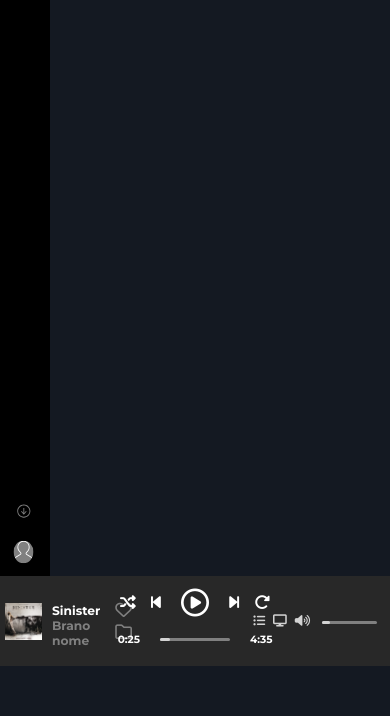
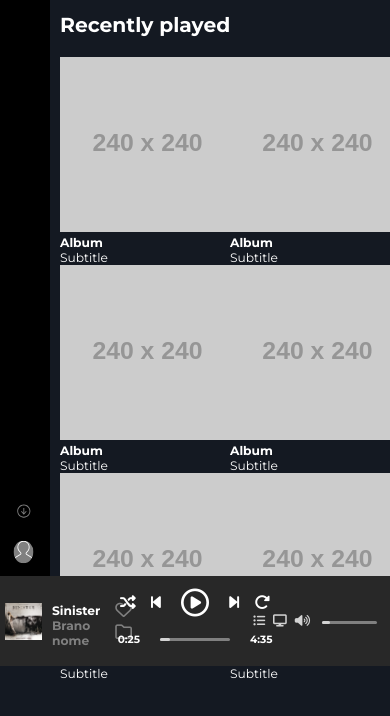
Before and after one commit to andreadldev/html-css-spotifyweb, a plain HTML site: page index.html in a window 390 px wide. Shown: the part 178-894 px from the top of the page. Before the commit the page ends 844 px from the top, so only its background shows below. Drawn offline with Linux system fonts and the light colour scheme; placeholder pictures from the web are drawn by us.

Commit message:
prima riga album

```diff
--- a/css/common.css
+++ b/css/common.css
@@ -5,6 +5,20 @@
 
 .list-inline * {
     padding: 0 12px;
+}
+
+.container {
+    max-width: 100%;
+    padding: 50px 0px;
+    padding-left: 55px;
+    padding-right: 35px;
+}
+
+@media screen and ( max-width: 1130px ) {
+    .container {
+        padding-left: 0;
+        padding-right: 0;
+    }
 }
 
 /* ==============================
--- a/css/style.css
+++ b/css/style.css
@@ -40,7 +40,7 @@ body {
     padding-left: 230px;
     padding-top: 65px;
     padding-bottom: 90px;
-    color: yellow;
+    color: white;
     position: relative;
     overflow-y: auto;
 }
@@ -54,11 +54,28 @@ body {
     padding-top: 40px;
 }
 
+.row {
+    margin-top: 10px;
+    width: 100%;
+}
+
+.album {
+    margin: 0 10px;
+}
+
+/* .section-title {
+    width: 100%;
+} */
+
+#first {
+    margin-top: -45px;
+}
+
 /* RESPONSIVE MD */
 @media screen and ( max-width: 1100px ) {
 
     #inner-layout nav ul {
-        display: flex;
+       display: flex;
        flex-wrap: wrap;
     }
 
@@ -67,6 +84,29 @@ body {
         text-align: center;
     }
 
+    .recently-played {
+        /* text-align: center; */
+        padding-left: 10%;
+        /* padding-right: 6%; */
+    }
+
+    .row {
+        /* flex-wrap: nowrap; */
+    }
+
+    .recently-played .row {
+        /* width: 100%; */
+        /* justify-content: space-between; */
+    }
+
+    .album {
+        width: calc(100%/2 - 20px);
+    }
+
+    .album img {
+        max-width: 100%;
+        max-height: calc(50vw / 2);
+    }
 }
 
 /* RESPONSIVE S */
@@ -86,6 +126,30 @@ body {
     #inner-layout nav li:nth-child(6) {
         position: relative;
         left: 15px;
+    }
+
+    .recently-played {
+        /* text-align: center; */
+        padding-left: 5%;
+        /* padding-right: 6%; */
+    }
+
+}
+
+/* RESPONSIVE XS */
+@media screen and ( max-width: 600px ) {
+
+    .album img {
+        min-width: 175px;
+        max-width: 175px;
+        min-height: 175px;
+        max-height: 175px;
+    }
+
+    .recently-played {
+        /* text-align: center; */
+        padding-left: 0;
+        /* padding-right: 6%; */
     }
 }
 
--- a/css/typography.css
+++ b/css/typography.css
@@ -32,14 +32,26 @@
 
 #inner-layout nav li:first-child:after {
     content: '';
-    display:block;
-    position:absolute;
+    display: block;
+    position: absolute;
     bottom: -3px;
     left: 30%;
     right: 30%;
     height: 2px;
     background: #adff2f;
 }
+
+.recently-played h2 {
+    font-size: 1.45rem;
+    padding-bottom: 20px;
+    white-space: nowrap;
+    text-align: left;
+}
+
+/* .recently-played h3,
+.recently-played span {
+    text-align: center;
+} */
 
 /* ====================================
    --------------SIDEBAR---------------
--- a/index.html
+++ b/index.html
@@ -95,6 +95,44 @@
                 <li>SCOPRI</li>
             </ul>
         </nav>
+
+        <div class="recently-played">
+            <div class="row container">
+                <div class="album flex-column" id="first">
+                    <div class="section-title">
+                        <h2>Recently played</h2>
+                        <img src="https://via.placeholder.com/240" alt="...">
+                    </div>
+                    <h3>Album</h3>
+                    <span>Subtitle</span>
+                </div>
+                <div class="album">
+                    <img src="https://via.placeholder.com/240" alt="...">
+                    <h3>Album</h3>
+                    <span>Subtitle</span>
+                </div>
+                <div class="album">
+                    <img src="https://via.placeholder.com/240" alt="...">
+                    <h3>Album</h3>
+                    <span>Subtitle</span>
+                </div>
+                <div class="album">
+                    <img src="https://via.placeholder.com/240" alt="...">
+                    <h3>Album</h3>
+                    <span>Subtitle</span>
+                </div>
+                <div class="album">
+                    <img src="https://via.placeholder.com/240" alt="...">
+                    <h3>Album</h3>
+                    <span>Subtitle</span>
+                </div>
+                <div class="album">
+                    <img src="https://via.placeholder.com/240" alt="...">
+                    <h3>Album</h3>
+                    <span>Subtitle</span>
+                </div>
+            </div>
+        </div>
     </div>
 
     <!-- BARRA SOTTO -->
```
